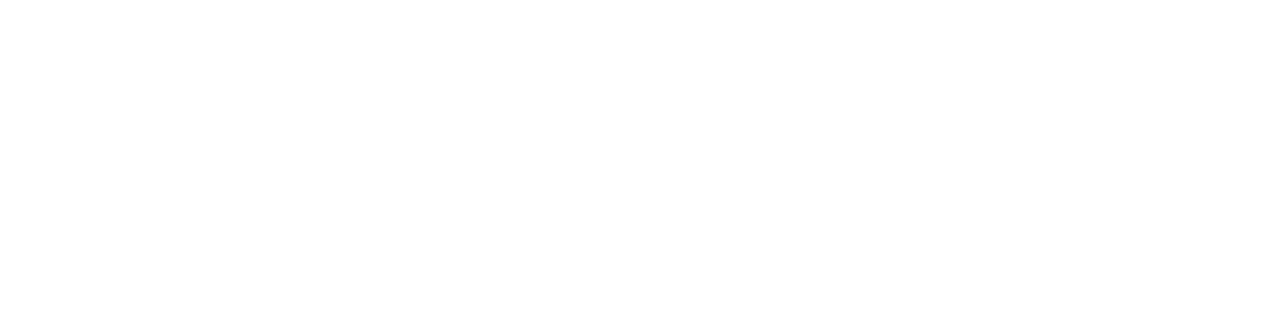
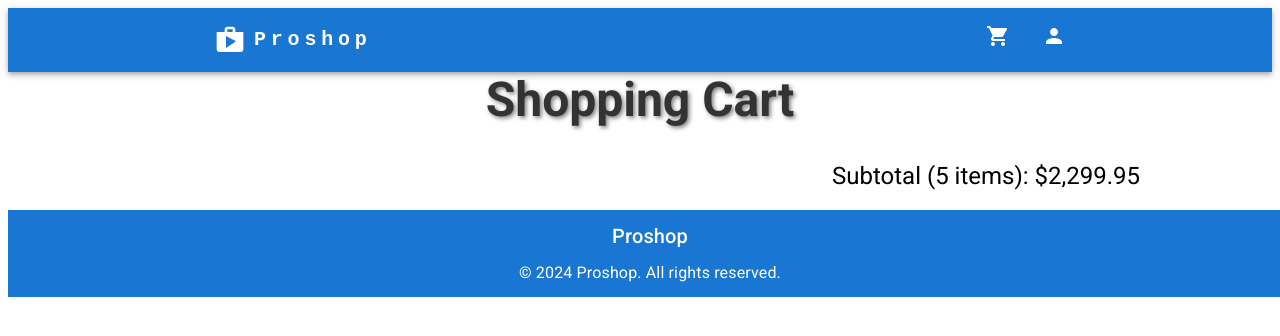
Before and after one commit to Alex871109/Proshop, a React (Create React App) app in the folder frontend/: page /cart in a window 1280 px wide. Before the commit this address had no page. Shown: the top 336 px of the page. Built offline with nearby package versions, Linux system fonts and the light colour scheme.

Commit message:
feat: shoppingCartScreen and shoppinCartItem

```diff
--- /dev/null
+++ b/frontend/src/components/CartItem.jsx
@@ -0,0 +1,53 @@
+import { Box, Grid, Typography, Rating } from '@mui/material';
+import React from 'react';
+
+const CartItem = ({ product }) => {
+  return (
+    <Box>
+      <Grid container spacing={2}>
+          <Grid item xs={12} md={4}>
+            <img
+              src={product.image}
+              alt={product.name}
+              style={{ maxWidth: '90%', height: 'auto', marginTop: '4px' }}
+            />
+          </Grid>
+          <Grid item xs={12} md={8}>
+            <Typography
+              gutterBottom
+              variant="h5"
+              component="div"
+              style={{ color: 'inherit' }}
+            >
+              {product.name}
+            </Typography>
+            <Typography
+              gutterBottom
+              variant="body2"
+              color="text.secondary"
+              sx={{ maxHeight: '6em' }}
+            >
+              {product.description}
+            </Typography>
+            <Box display="flex" alignItems="center" gutterBottom>
+              <Rating
+                name="rating"
+                value={product.rating}
+                readOnly
+                precision={0.5}
+              />
+              <Typography variant="body3" color="text.secondary" ml={3}>
+                {' '}
+                {product.numReviews} reviews
+              </Typography>
+            </Box>
+            <Typography variant="body2" color="text.secondary" mt={2}>
+              €{product.price}
+            </Typography>
+          </Grid>
+      </Grid>
+    </Box>
+  );
+};
+
+export default CartItem;
--- a/frontend/src/index.js
+++ b/frontend/src/index.js
@@ -10,6 +10,7 @@
 import ProductScreen from './screens/ProductScreen';
 import { Provider } from 'react-redux';
 import { store } from './store';
+import CartScreen from './screens/CartScreen';
 
 const root = ReactDOM.createRoot(document.getElementById('root'));
 root.render(
@@ -20,6 +21,7 @@
           <Route path="/" element={<App />}>
             <Route index element={<HomeScreen />} />
             <Route path="/product/:id" element={<ProductScreen />} />
+            <Route path="/cart" element={<CartScreen />} />
           </Route>
         </Routes>
       </BrowserRouter>
--- /dev/null
+++ b/frontend/src/screens/CartScreen.jsx
@@ -0,0 +1,44 @@
+import CartItem from '../components/CartItem';
+import { useSelector, useDispatch } from 'react-redux';
+import { Grid, Typography } from '@mui/material';
+
+const CartScreen = () => {
+  const { cartItems } = useSelector((state) => state.cart);
+  console.log('cartItemns: ', cartItems);
+  return (
+    <>
+      <Typography
+        variant="h3"
+        sx={{
+          textAlign: 'center',
+          fontWeight: 'bold',
+          textShadow: '2px 2px 4px rgba(0, 0, 0, 0.5)',
+          color: '#333',
+          marginBottom: '2rem',
+        }}
+      >
+        Shopping Cart
+      </Typography>
+      <Grid container>
+        <Grid item xs={12} md={8}>
+          {cartItems.map((item) => {
+            return <CartItem key={item._id} product={item} />;
+          })}
+        </Grid>
+
+        <Grid item xs={12} md={4}>
+          <Typography
+            gutterBottom
+            variant="h5"
+            component="div"
+            style={{ color: 'inherit' }}
+          >
+            Subtotal (5 items): $2,299.95
+          </Typography>
+        </Grid>
+      </Grid>
+    </>
+  );
+};
+
+export default CartScreen;
--- a/frontend/src/screens/ProductScreen.jsx
+++ b/frontend/src/screens/ProductScreen.jsx
@@ -15,8 +15,8 @@
   const dispatch = useDispatch();
   const navigate = useNavigate();
   const addToCartHandler = () => {
-    console.log('qty:', quantity);
     dispatch(addToCart({ ...product, qty: quantity }));
+    navigate('/cart');
   };
 
   return (
--- a/frontend/src/store/apis/cartSlice.js
+++ b/frontend/src/store/apis/cartSlice.js
@@ -3,7 +3,7 @@
 const initialState = localStorage.getItem('cart')
   ? JSON.parse(localStorage.getItem('cart'))
   : { cartItems: [], shippingAddress: '', paymentMethod: 'PayPal' };
-console.log('initial', initialState);
+
 const cartSlice = createSlice({
   name: 'cart',
   initialState,
```
